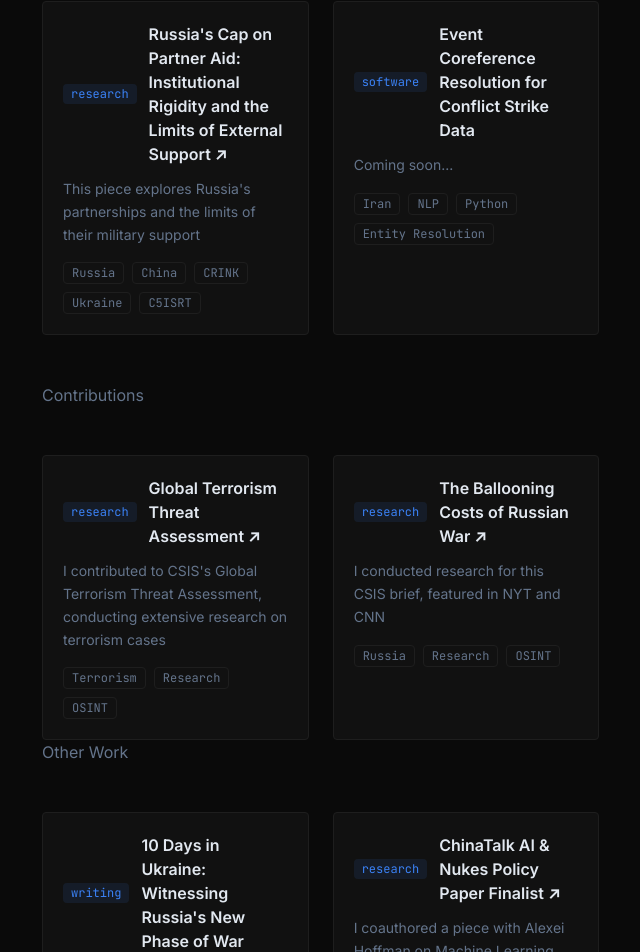
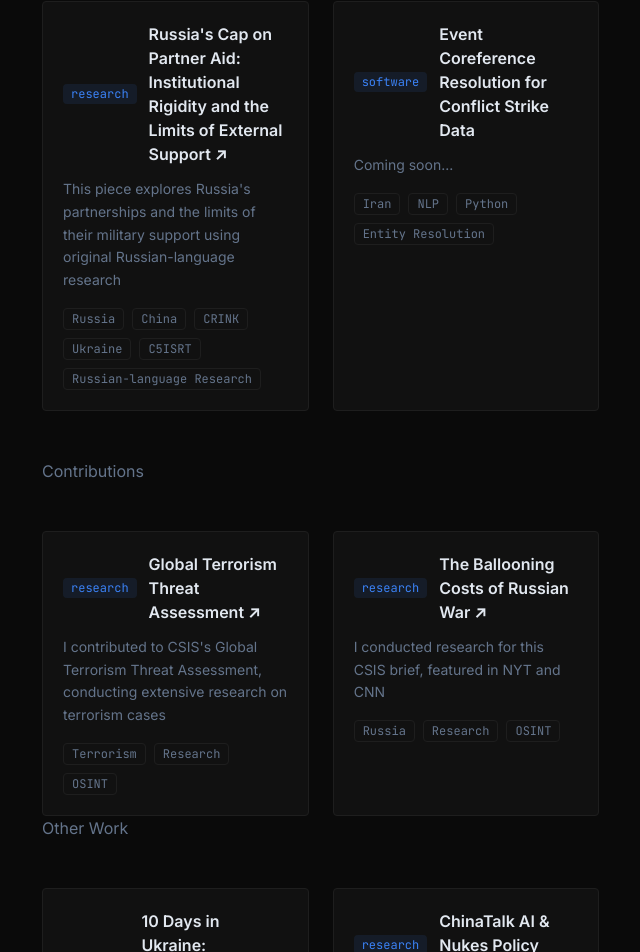
Before and after one commit to thomaswesleyb/thomaswesleyb.github.io, a React (Vite) app: page /work in a window 1280 px wide. Shown: the part 252-1204 px from the top of the page, without its empty margins (174-814 px from the left). Built offline with nearby package versions, Linux system fonts and the light colour scheme.

Commit message:
Added link to Ukraine piece

```diff
--- a/src/pages/Work.tsx
+++ b/src/pages/Work.tsx
@@ -17,8 +17,8 @@ export default function Work() {
           <WorkCard
             type="research"
             title="Russia's Cap on Partner Aid: Institutional Rigidity and the Limits of External Support"
-            description="This piece explores Russia's partnerships and the limits of their military support"
-            tags={['Russia', 'China', 'CRINK', 'Ukraine', 'C5ISRT']}
+            description="This piece explores Russia's partnerships and the limits of their military support using original Russian-language research"
+            tags={['Russia', 'China', 'CRINK', 'Ukraine', 'C5ISRT', 'Russian-language Research']}
             href="https://www.csis.org/analysis/russias-cap-partner-aid-institutional-rigidity-and-limits-external-support"
           />
           <WorkCard
@@ -56,6 +56,7 @@ export default function Work() {
             title="10 Days in Ukraine: Witnessing Russia's New Phase of War "
             description="I wrote a piece on my experience in Ukraine"
             tags={['Ukraine', 'Russia', 'OSINT']}
+            href="https://saisobserver.org/2026/10/07/10-days-in-ukraine-witnessing-russias-new-phase-of-war/"
           />
           <WorkCard
             type="research"
```
